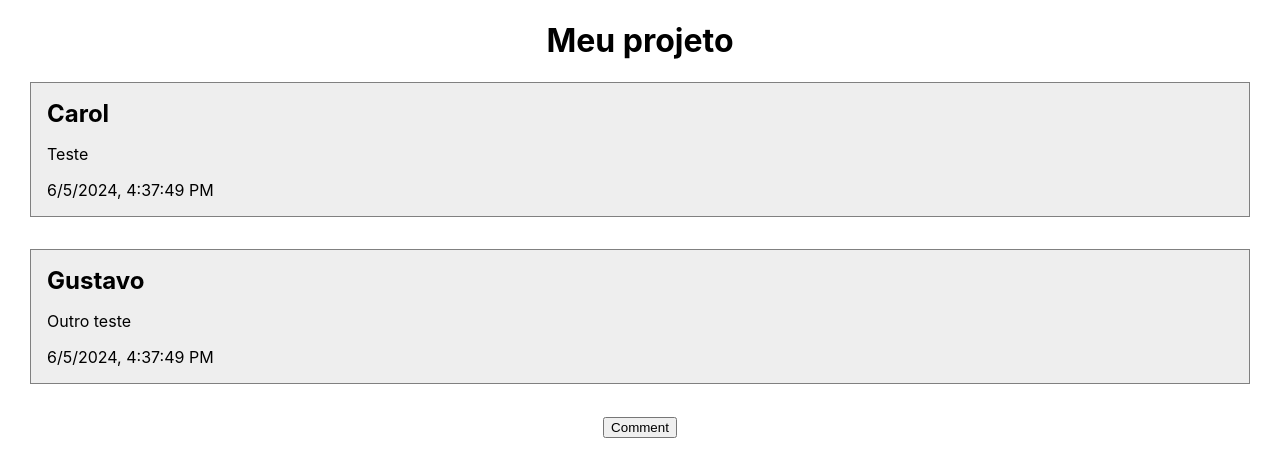
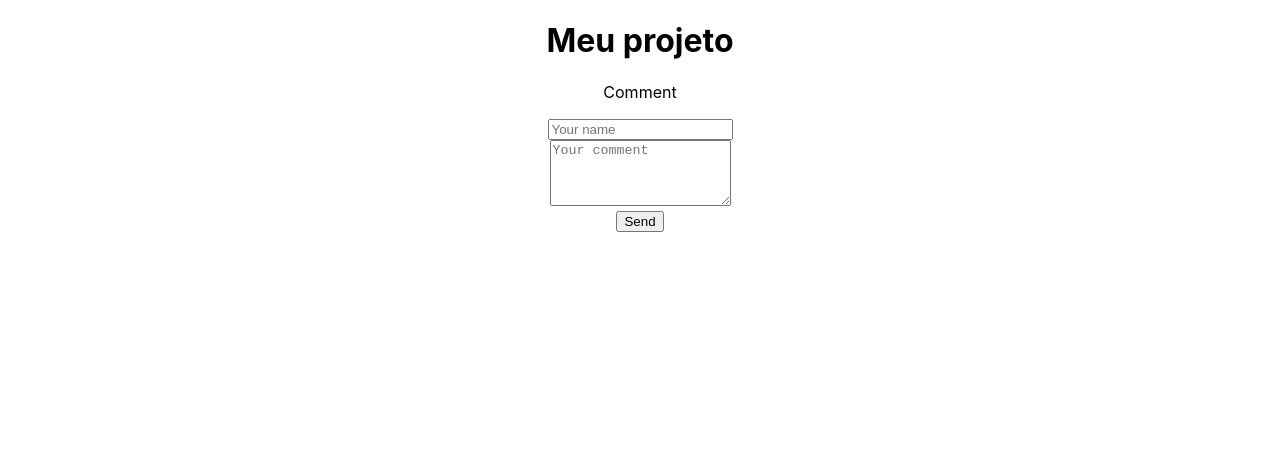
Before and after one commit to carolrochafloro/react-basico, a React (Create React App) app: page / in a window 1280 px wide. Shown: the top 476 px of the page. Built offline with nearby package versions, Linux system fonts and the light colour scheme.

Commit message:
Integration between components and event handling.

```diff
--- a/src/App.js
+++ b/src/App.js
@@ -1,36 +1,41 @@
 import './App.css';
 import Comment from './components/Comment';
+
 import React, { Component } from 'react';
 
 class App extends Component {
   state = {
-    comments: [
-      {
-        name: 'Carol',
-        message: 'Teste',
-      },
-      {
-        name: 'Gustavo',
-        message: 'Outro teste',
-      },
-    ],
+    comments: [],
+    newComment: {
+      name: '',
+      message: '',
+    },
   };
 
-  addComment = () => {
+  addComment = (event) => {
+    event.preventDefault();
+
     const newComment = {
-      name: 'Pedro',
-      message: 'Adding a comment',
+      ...this.state.newComment,
+      date: new Date(),
     };
 
-    // without spread operator
-    // let list = this.state.comments;
-    // list.push(newComment);
-    // this.setState({ comments: list });
-
-    // using spread operator
     this.setState({
       comments: [...this.state.comments, newComment],
+      newComment: { name: '', message: '' },
     });
+  };
+
+  removeComment = (comment) => {
+    let list = this.state.comments;
+
+    list = list.filter((c) => c !== comment);
+    this.setState({ comments: list });
+  };
+
+  type = (event) => {
+    const { name, value } = event.target;
+    this.setState({ newComment: { ...this.state.newComment, [name]: value } });
   };
 
   render() {
@@ -39,11 +44,41 @@ class App extends Component {
         <h1>Meu projeto</h1>
 
         {this.state.comments.map((comment, index) => (
-          <Comment key={index} name={comment.name}>
+          <Comment
+            key={index}
+            name={comment.name}
+            date={comment.date}
+            onRemove={this.removeComment.bind(this, comment)}
+          >
             {comment.message}
           </Comment>
         ))}
-        <button onClick={this.addComment}>Comment</button>
+
+        <form method="post" onSubmit={this.addComment}>
+          <p>Comment</p>
+          <div>
+            <input
+              type="text"
+              name="name"
+              value={this.state.newComment.name}
+              onChange={this.type}
+              required
+              placeholder="Your name"
+            ></input>
+          </div>
+          <div>
+            <textarea
+              type="text"
+              value={this.state.newComment.message}
+              onChange={this.type}
+              name="message"
+              required
+              rows="4"
+              placeholder="Your comment"
+            />
+          </div>
+          <button type="submit">Send</button>
+        </form>
       </div>
     );
   }
--- a/src/components/Comment.js
+++ b/src/components/Comment.js
@@ -2,12 +2,12 @@ import React from 'react';
 import './Comment.css';
 
 const Comment = (props) => {
-  const date = new Date();
   return (
     <div className="Comment">
       <h2>{props.name}</h2>
       <p>{props.children}</p>
-      <div>{date.toLocaleString()}</div>
+      <div>{props.date.toLocaleString()}</div>
+      <button onClick={props.onRemove}>&times;</button>
     </div>
   );
 };
```
